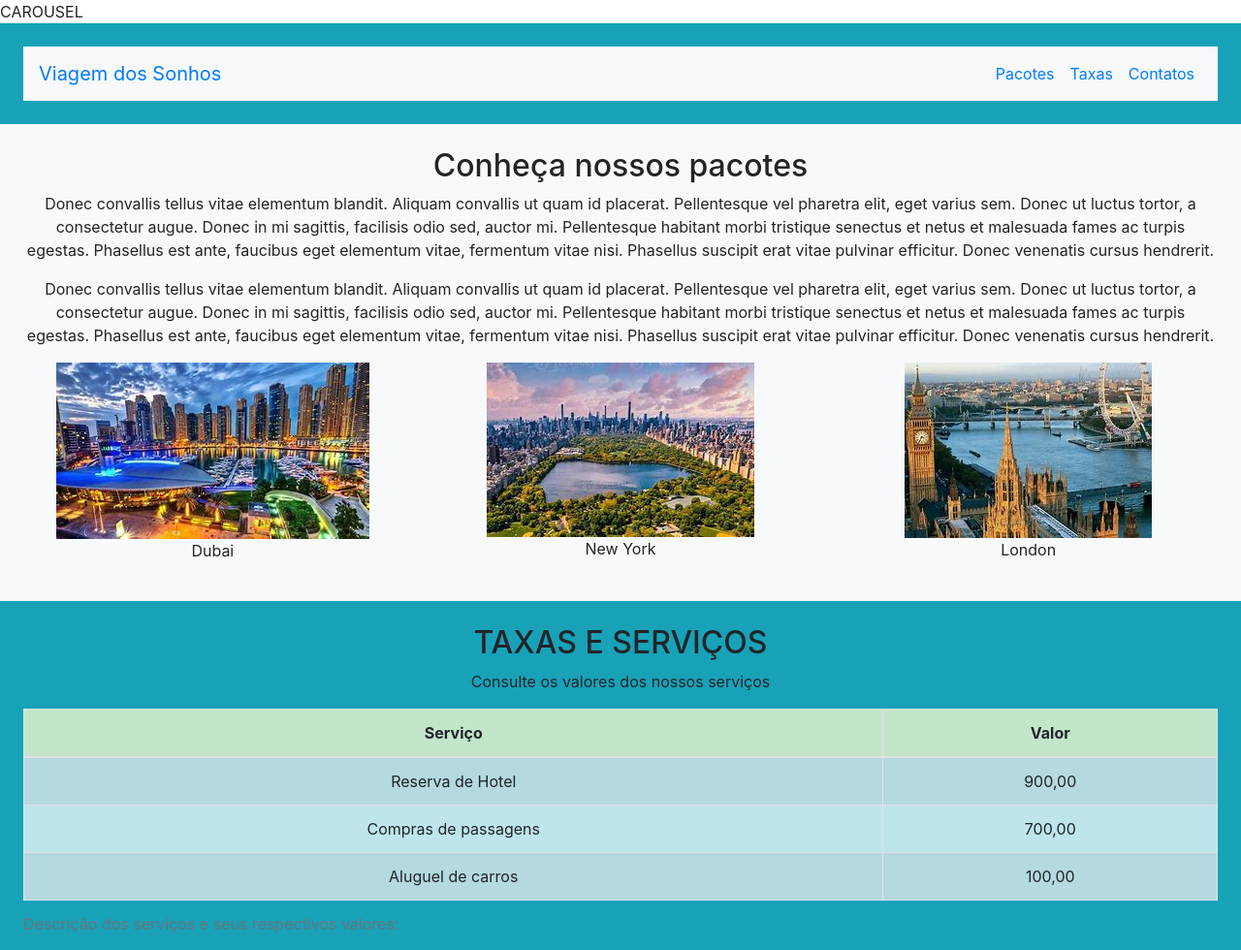
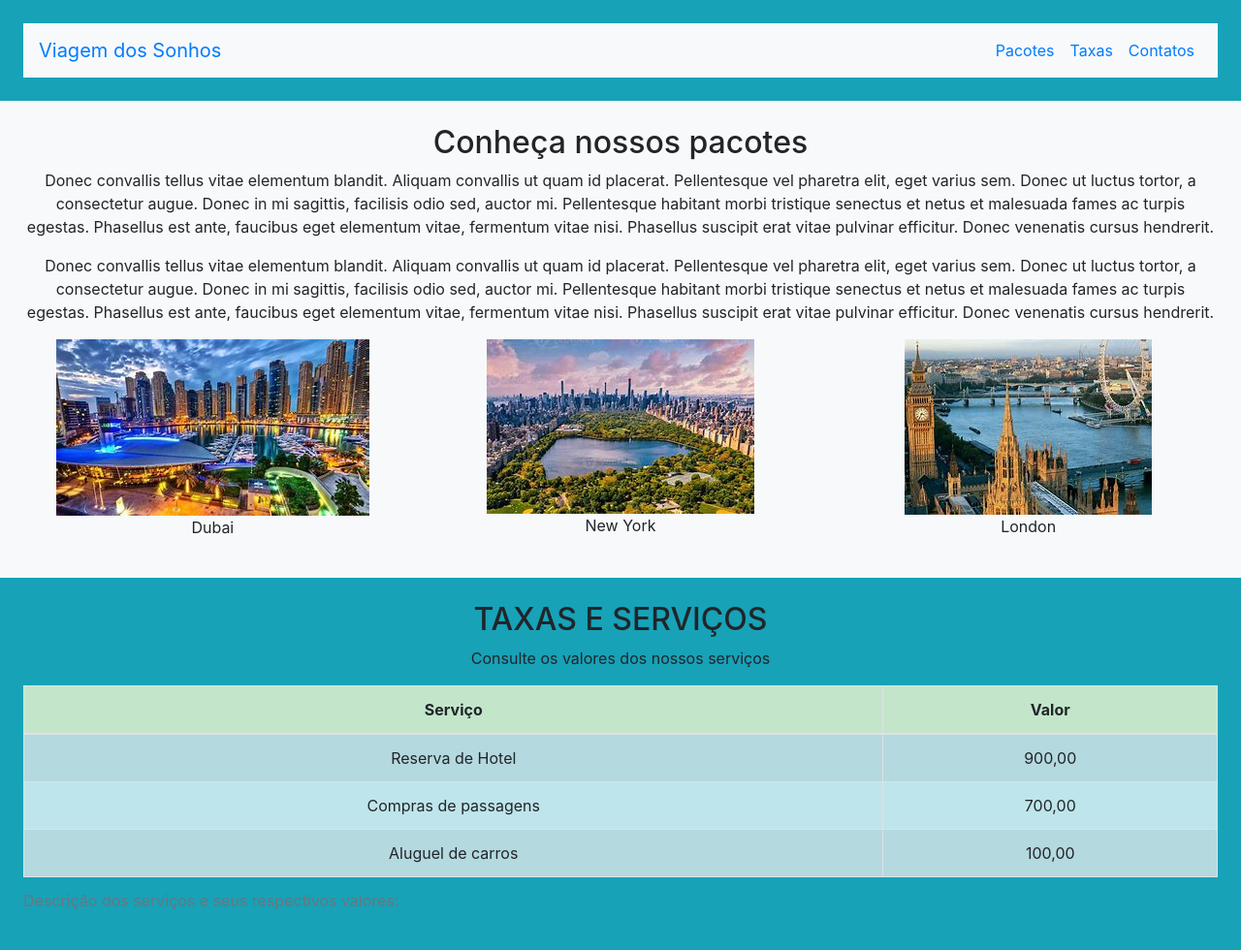
Before and after one commit to HellenDaiany/teste, a plain HTML site: page index.html in a window 1280 px wide. Shown: the top 980 px of the page at 97% size. Drawn offline with nearby package versions, Linux system fonts and the light colour scheme.

Commit message:
commit inicial

```diff
--- a/index.html
+++ b/index.html
@@ -13,7 +13,6 @@
     <title>Agencia de viagens</title>
   </head>
   <body>
-    <div>CAROUSEL</div>
     <header class="container-fluid p-4 bg-info text-center">
       <nav class="navbar navbar-expand-lg bg-light">
         <a class="navbar-brand" href="#">Viagem dos Sonhos</a>
```
